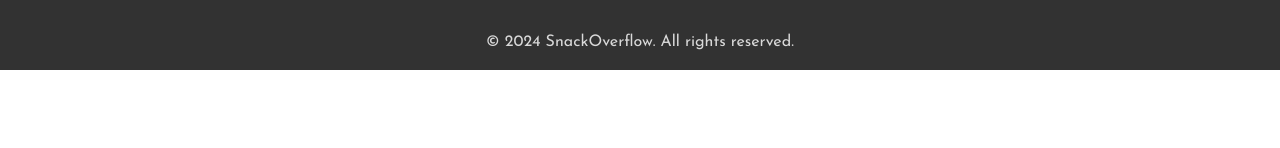
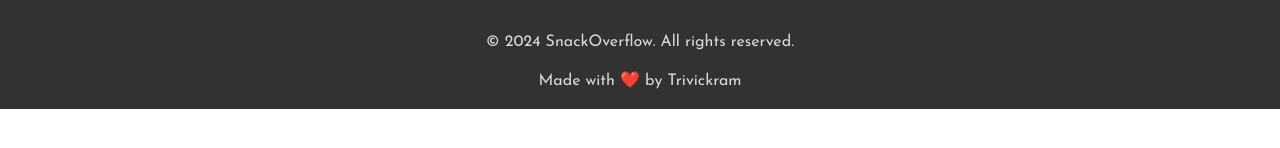
Before and after one commit to trivickram/SnackOverflow, a React (Vite) app in the folder Frontend/: page /myorders in a window 1280 px wide. Shown: the part 590-738 px from the top of the page. Built offline with nearby package versions, Linux system fonts and the light colour scheme; no server answers.

Commit message:
Made with statement

```diff
--- a/Frontend/src/components/Footer/Footer.jsx
+++ b/Frontend/src/components/Footer/Footer.jsx
@@ -41,6 +41,7 @@
       <p className="footer-copyright">
         &copy; 2024 SnackOverflow. All rights reserved.
       </p>
+      <span>Made with ❤️ by Trivickram</span>
     </div>
   );
 };
```
